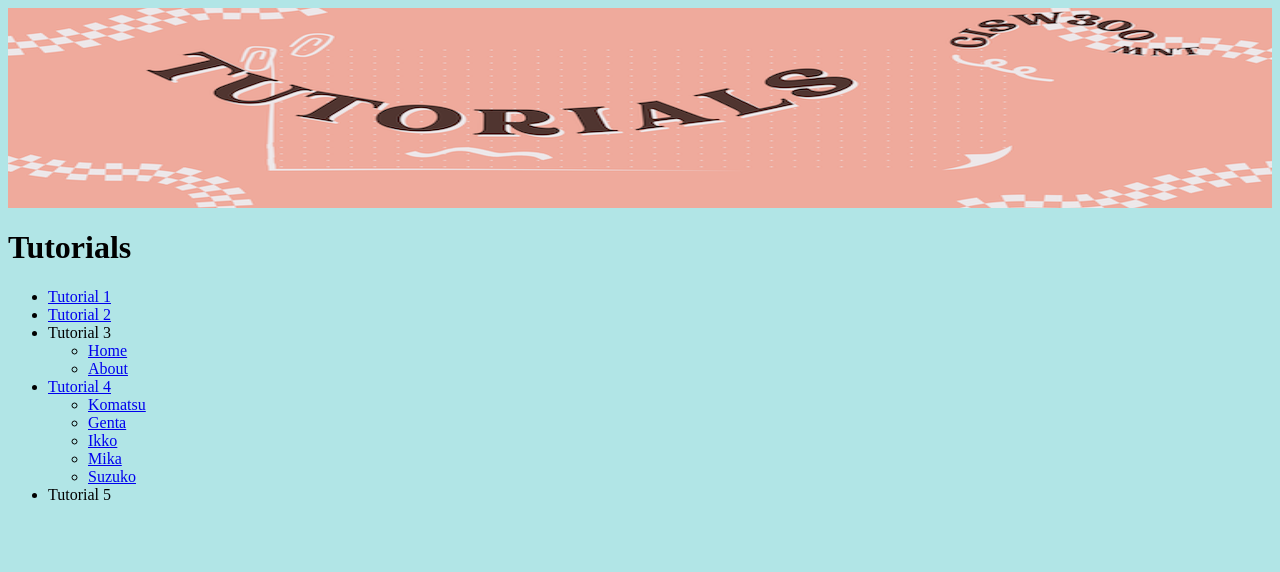
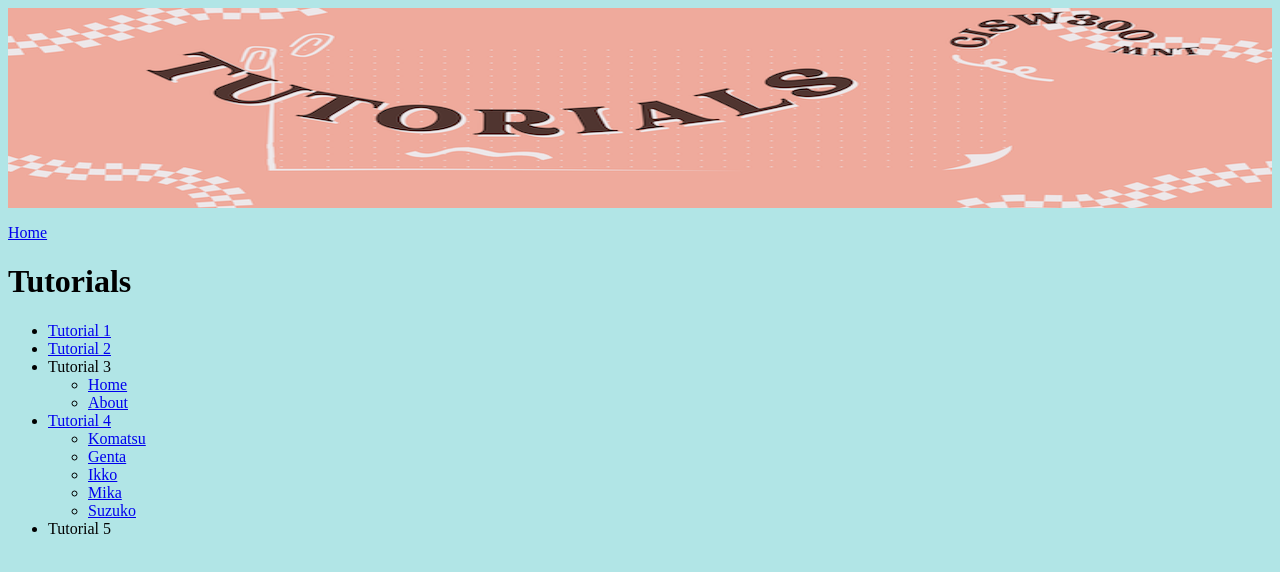
Before and after one commit to maryntangog/mntarcweb, a plain HTML site: page book/book.html in a window 1280 px wide. Drawn offline with Linux system fonts and the light colour scheme.

Commit message:
Update book.html

```diff
--- a/book/book.html
+++ b/book/book.html
@@ -16,6 +16,8 @@
 
 <body style="background-color: #B1E5E6">
     <img src="tutorialBanner.png" alt="Banner for CISW300" align="center" width="100%" height="200px">
+
+   <p><a href="/index.html">Home</a></p>
 
    <h1>Tutorials</h1>
 
```
